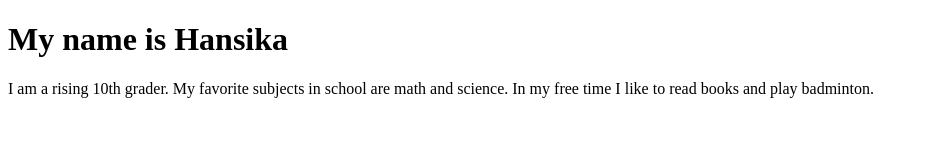
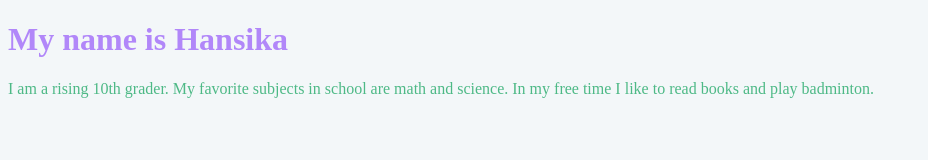
Before and after one commit to Hachanti/hachanti.github.io, a plain HTML site: page Index.html in a window 1280 px wide. Shown: the whole page, without its empty margins (0-928 px from the left). Drawn offline with Linux system fonts and the light colour scheme.

Commit message:
Update Index.html

```diff
--- a/Index.html
+++ b/Index.html
@@ -4,15 +4,15 @@
         <title>My Personal Introduction</title>
         <Style>
             body{
-                background-color: F3F7F9
+                background-color: #F3F7F9
             }
 
             h1{
-                color: B187F9
+                color: #B187F9
             }
 
             p{
-                color:5DECA7
+                color: #4db986
             }
         </Style>
     </head>
```
